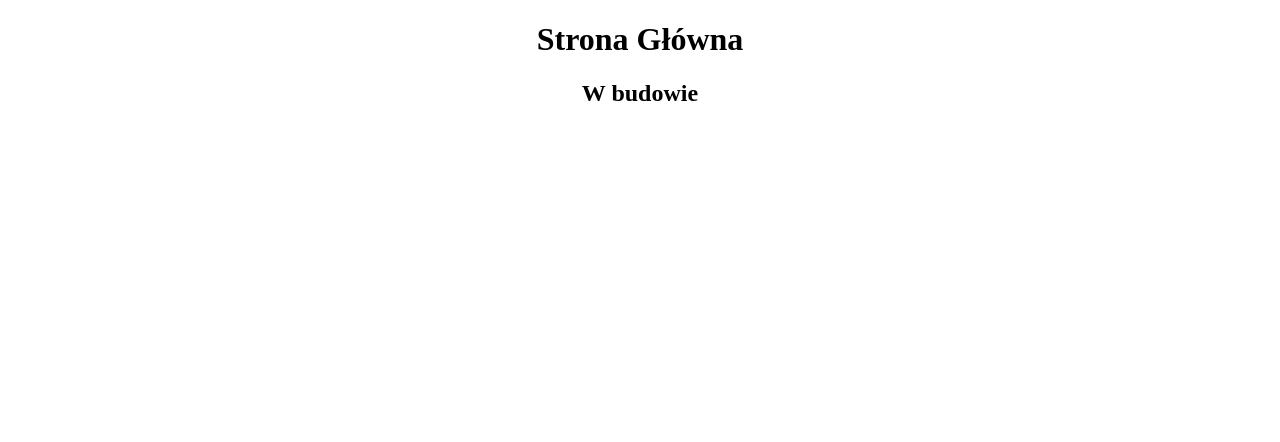
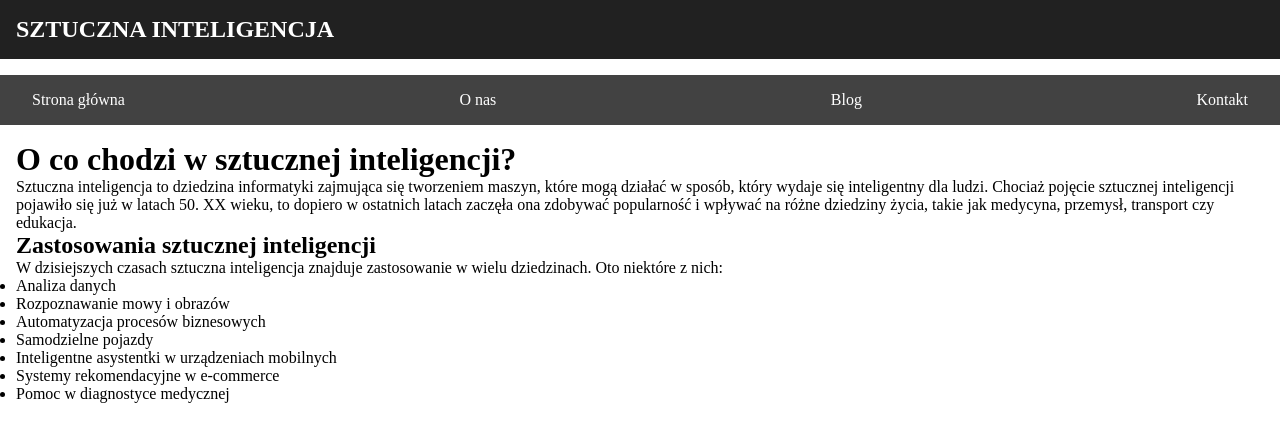
Before and after one commit to Tekamaru/Main, a plain HTML site: page main_page.html in a window 1280 px wide. Drawn offline with Linux system fonts and the light colour scheme.

Commit message:
Update main_page.html

```diff
--- a/main_page.html
+++ b/main_page.html
@@ -1,3 +1,89 @@
-<!DOCTYPE HTML>
-<center><H1>Strona Główna</center></H1>
-<center><H2>W budowie</center></H2>
+<!DOCTYPE html>
+<html>
+  <head>
+    <meta charset="UTF-8">
+    <title>Sztuczna inteligencja</title>
+    <style>
+      /* Resetowanie stylów */
+      * {
+        margin: 0;
+        padding: 0;
+        box-sizing: border-box;
+      }
+
+      /* Nagłówek */
+      header {
+        background-color: #212121;
+        color: #fff;
+        padding: 1rem;
+      }
+
+      /* Logo */
+      #logo {
+        font-size: 1.5rem;
+        font-weight: bold;
+        text-transform: uppercase;
+      }
+
+      /* Nawigacja */
+      nav {
+        display: flex;
+        justify-content: space-between;
+        align-items: center;
+        margin-top: 1rem;
+        padding: 1rem;
+        background-color: #424242;
+      }
+
+      nav a {
+        color: #fff;
+        text-decoration: none;
+        margin: 0 1rem;
+      }
+
+      /* Treść strony */
+      main {
+        padding: 1rem;
+      }
+
+      /* Stopka */
+      footer {
+        background-color: #212121;
+        color: #fff;
+        padding: 1rem;
+        text-align: center;
+        margin-top: 1rem;
+      }
+    </style>
+  </head>
+  <body>
+    <!-- Nagłówek -->
+    <header>
+      <div id="logo">Sztuczna inteligencja</div>
+    </header>
+
+    <!-- Nawigacja -->
+    <nav>
+      <a href="#">Strona główna</a>
+      <a href="#">O nas</a>
+      <a href="#">Blog</a>
+      <a href="#">Kontakt</a>
+    </nav>
+
+    <!-- Treść strony -->
+    <main>
+      <h1>O co chodzi w sztucznej inteligencji?</h1>
+      <p>Sztuczna inteligencja to dziedzina informatyki zajmująca się tworzeniem maszyn, które mogą działać w sposób, który wydaje się inteligentny dla ludzi. Chociaż pojęcie sztucznej inteligencji pojawiło się już w latach 50. XX wieku, to dopiero w ostatnich latach zaczęła ona zdobywać popularność i wpływać na różne dziedziny życia, takie jak medycyna, przemysł, transport czy edukacja.</p>
+
+      <h2>Zastosowania sztucznej inteligencji</h2>
+      <p>W dzisiejszych czasach sztuczna inteligencja znajduje zastosowanie w wielu dziedzinach. Oto niektóre z nich:</p>
+
+      <ul>
+        <li>Analiza danych</li>
+        <li>Rozpoznawanie mowy i obrazów</li>
+        <li>Automatyzacja procesów biznesowych</li>
+        <li>Samodzielne pojazdy</li>
+        <li>Inteligentne asystentki w urządzeniach mobilnych</li>
+        <li>Systemy rekomendacyjne w e-commerce</li>
+        <li>Pomoc w diagnostyce medycznej</li>
+      </ul
```
